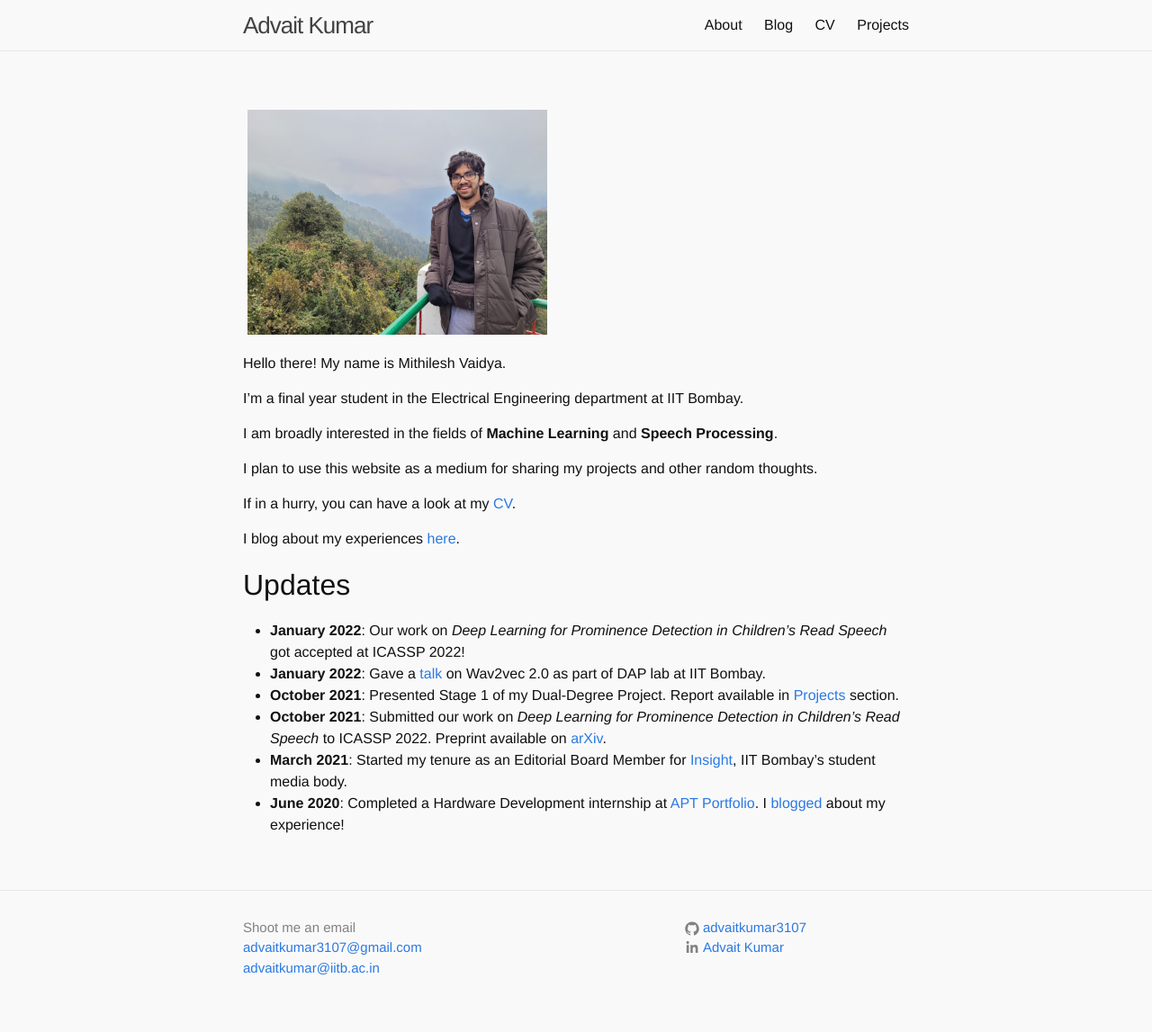
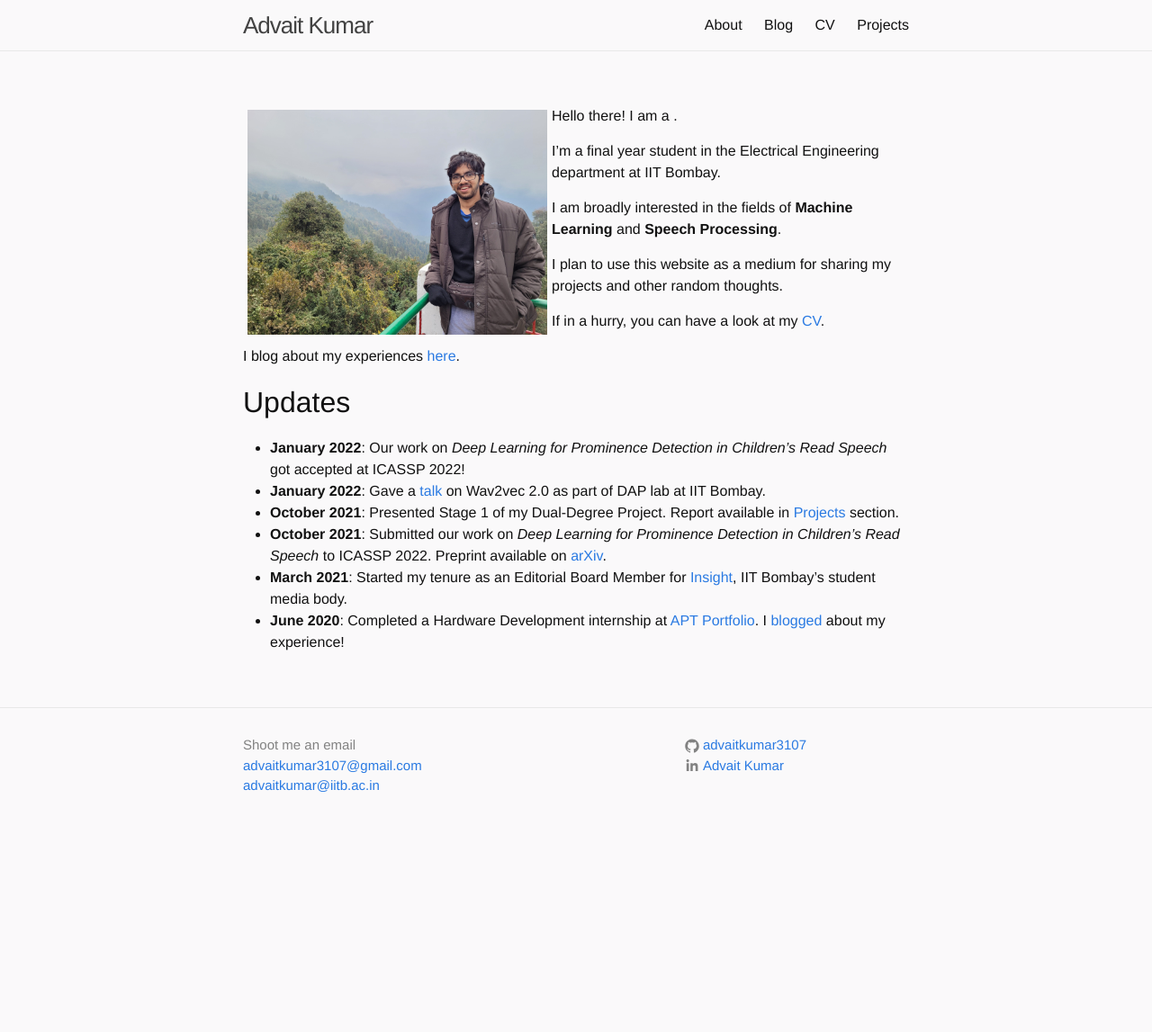
Before and after one commit to advaitkumar3107/advaitkumar3107.github.io, a Jekyll site: the page built from _pages/index.md, in a window 1280 px wide. Shown: the whole page at 90% size. Built offline with Jekyll 4.4.1, drawn with Linux system fonts in a browser that asks for light colours; after the commit the page ends 945 px from its top, so only the background shows below that.

Commit message:
Update index.md

```diff
--- a/_pages/index.md
+++ b/_pages/index.md
@@ -4,9 +4,9 @@ permalink: /
 ---
 {% include JB/setup %}
 
-<img style="float: center; width: 45%; padding: 5px;" src=" {{site.url}}/assets/img/profile.jpg ">
+<img style="float: left; width: 45%; padding: 5px;" src=" {{site.url}}/assets/img/profile.jpg ">
 
-Hello there! My name is Mithilesh Vaidya.
+Hello there! I am a .
 
 I’m a final year student in the Electrical Engineering department at IIT Bombay.
 
```
